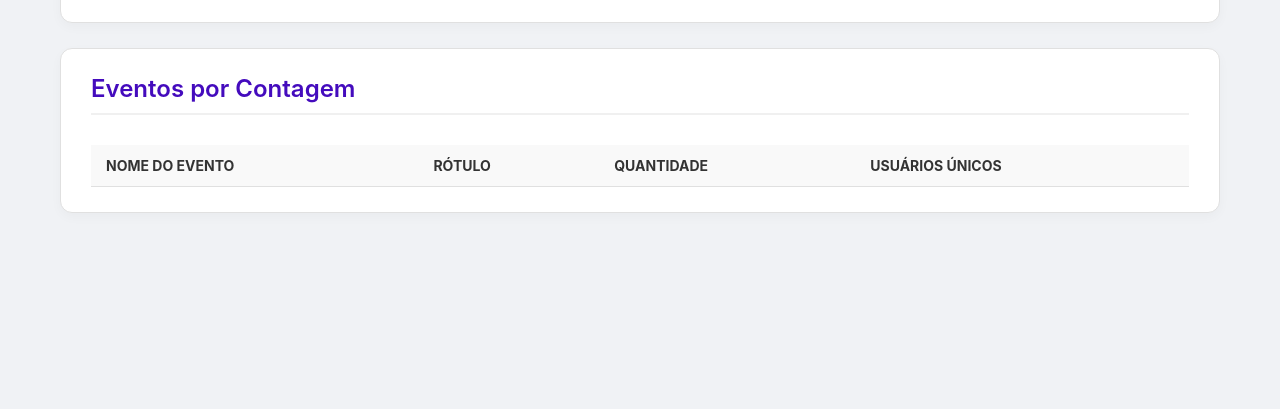
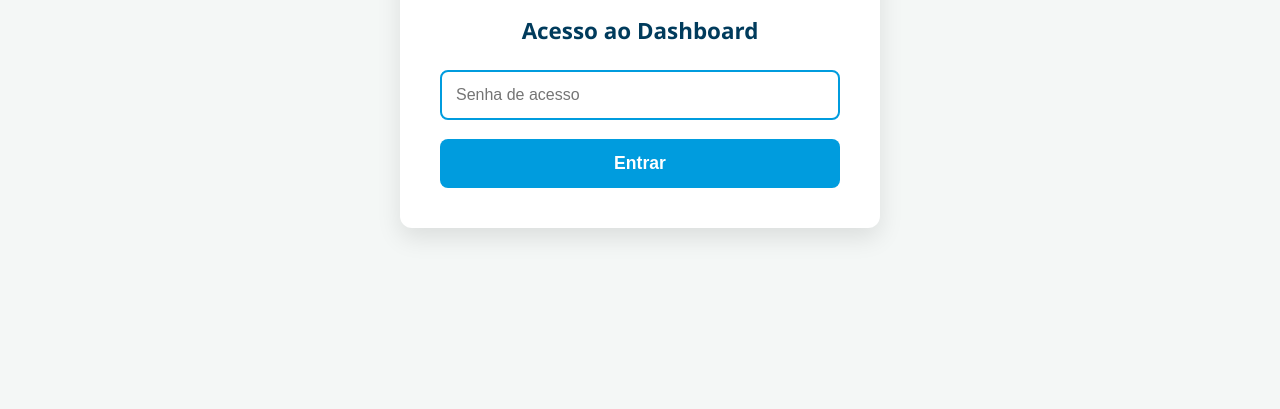
Before and after one commit to c3csoftware/psafe-dashboard, a website: page main/index.html in a window 1280 px wide. Shown: the part 391-800 px from the top of the page. Drawn offline with nearby package versions, Linux system fonts and the light colour scheme; no server answers.

Commit message:
password validation

```diff
--- a/main/index.html
+++ b/main/index.html
@@ -7,8 +7,124 @@
     <!-- Inclui a biblioteca Chart.js (para gráficos de pizza) -->
     <script src="https://cdn.jsdelivr.net/npm/chart.js"></script>
     <link rel="stylesheet" href="style.css">
+    <style>
+        #auth-overlay {
+            position: fixed;
+            top: 0;
+            left: 0;
+            width: 100%;
+            height: 100%;
+            background: #f4f7f6;
+            display: flex;
+            justify-content: center;
+            align-items: center;
+            z-index: 10000;
+            font-family: 'Segoe UI', Tahoma, Geneva, Verdana, sans-serif;
+        }
+        .auth-card {
+            background: white;
+            padding: 2.5rem;
+            border-radius: 12px;
+            box-shadow: 0 10px 25px rgba(0,0,0,0.1);
+            text-align: center;
+            width: 100%;
+            max-width: 400px;
+        }
+        .auth-card img { width: 180px; margin-bottom: 2rem; }
+        .auth-card h2 { color: #003B5C; margin-bottom: 1.5rem; font-size: 1.4rem; font-weight: 600; }
+        .auth-card input {
+            width: 100%;
+            padding: 14px;
+            margin-bottom: 1.2rem;
+            border: 2px solid #eee;
+            border-radius: 8px;
+            box-sizing: border-box;
+            font-size: 1rem;
+            transition: border-color 0.3s;
+            outline: none;
+        }
+        .auth-card input:focus { border-color: #009CDE; }
+        .auth-card button {
+            width: 100%;
+            padding: 14px;
+            background: #009CDE;
+            color: white;
+            border: none;
+            border-radius: 8px;
+            font-size: 1.1rem;
+            font-weight: 600;
+            cursor: pointer;
+            transition: background 0.3s, transform 0.1s;
+        }
+        .auth-card button:hover { background: #0081b8; }
+        .auth-card button:active { transform: scale(0.98); }
+        #auth-error { color: #e74c3c; font-size: 0.95rem; margin-top: 1rem; display: none; font-weight: 500; }
+
+        /* Esconde o conteúdo real até autenticar */
+        body:not(.authenticated) > header,
+        body:not(.authenticated) > main {
+            display: none !important;
+        }
+        body.authenticated #auth-overlay {
+            display: none;
+        }
+    </style>
 </head>
 <body>
+    <div id="auth-overlay">
+        <div class="auth-card">
+            <img src="https://www.psafe.com/blog/wp-content/themes/twentyfourteen-psafe/img/psafe_logo_h_blue.svg" alt="Logo PSafe">
+            <h2>Acesso ao Dashboard</h2>
+            <input type="password" id="auth-password" placeholder="Senha de acesso" autofocus>
+            <button id="auth-submit">Entrar</button>
+            <p id="auth-error">Senha incorreta. Tente novamente.</p>
+        </div>
+    </div>
+    <script>
+        (function() {
+            function initAuth() {
+                const passwordInput = document.getElementById('auth-password');
+                const submitButton = document.getElementById('auth-submit');
+                const errorMsg = document.getElementById('auth-error');
+
+                // Verifica se já está autenticado
+                if (sessionStorage.getItem('psafe_auth') === 'true') {
+                    document.body.classList.add('authenticated');
+                    return;
+                }
+
+                if (!passwordInput || !submitButton) return;
+
+                function checkPassword() {
+                    if (passwordInput.value === 'psafe') {
+                        sessionStorage.setItem('psafe_auth', 'true');
+                        document.body.classList.add('authenticated');
+                        // Opcional: focar no seletor de contexto após entrar
+                        const selector = document.getElementById('app-context-selector');
+                        if (selector) selector.focus();
+                    } else {
+                        errorMsg.style.display = 'block';
+                        passwordInput.value = '';
+                        passwordInput.focus();
+                        // Pequena animação de erro
+                        passwordInput.style.borderColor = '#e74c3c';
+                        setTimeout(() => passwordInput.style.borderColor = '#eee', 500);
+                    }
+                }
+
+                submitButton.addEventListener('click', checkPassword);
+                passwordInput.addEventListener('keypress', function(e) {
+                    if (e.key === 'Enter') checkPassword();
+                });
+            }
+
+            if (document.readyState === 'loading') {
+                document.addEventListener('DOMContentLoaded', initAuth);
+            } else {
+                initAuth();
+            }
+        })();
+    </script>
 
     <header>
         <img src="https://www.psafe.com/blog/wp-content/themes/twentyfourteen-psafe/img/psafe_logo_h_blue.svg" alt="Logo PSafe" class="logo">
```
